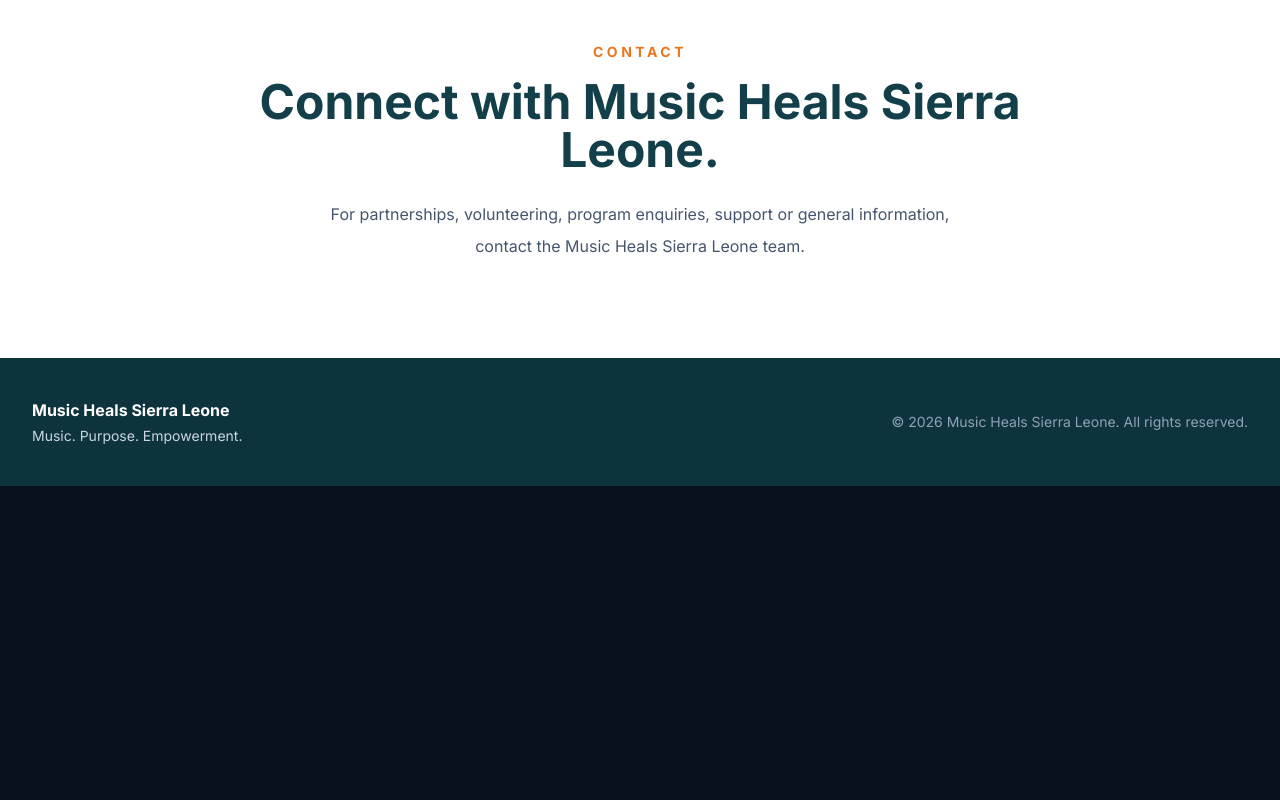
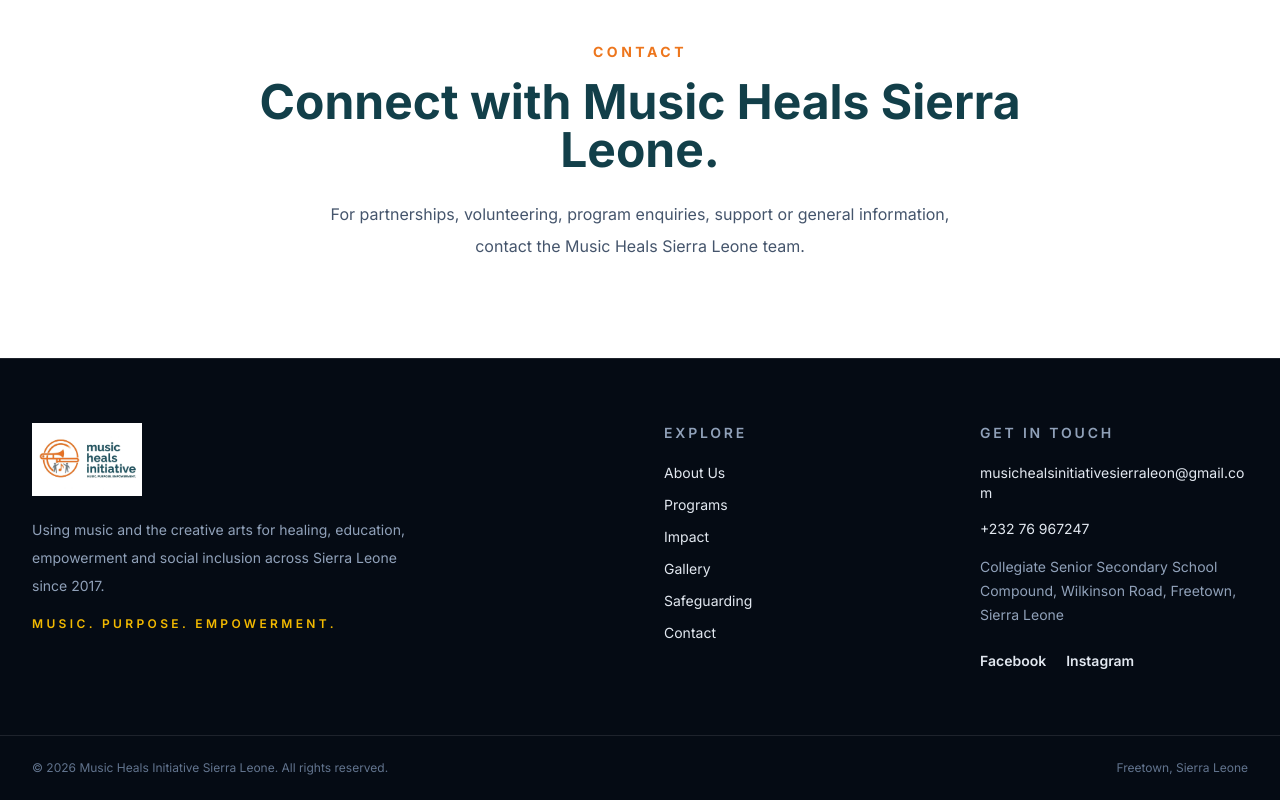
Before and after one commit to yayahkay/music-heals, a Next.js app: page / in a window 1280 px wide. Shown: the part 8875-9675 px from the top of the page. Before the commit the page ends 9361 px from the top, so only its background shows below. Built offline with nearby package versions, Linux system fonts and the light colour scheme.

Commit message:
Add shared SiteFooter to all pages

```diff
--- a/app/about/page.tsx
+++ b/app/about/page.tsx
@@ -1,6 +1,7 @@
 import Image from "next/image";
 import Link from "next/link";
 import SiteHeader from "@/components/SiteHeader";
+import SiteFooter from "@/components/SiteFooter";
 
 export default function AboutPage() {
   return (
@@ -453,6 +454,7 @@
           </div>
         </div>
       </section>
+      <SiteFooter />
     </main>
   );
 }
--- a/app/gallery/page.tsx
+++ b/app/gallery/page.tsx
@@ -3,6 +3,7 @@
 import Image from "next/image";
 import Link from "next/link";
 import SiteHeader from "@/components/SiteHeader";
+import SiteFooter from "@/components/SiteFooter";
 import { useEffect, useMemo, useState } from "react";
 
 type Category =
@@ -643,33 +644,6 @@
       </section>
 
       {/* ========================================
-          Footer
-      ======================================== */}
-
-      <footer className="border-t border-white/10 bg-[#0A1219] px-6 py-10 lg:px-8">
-
-        <div className="mx-auto flex max-w-7xl flex-col items-center justify-between gap-5 md:flex-row">
-
-          <div>
-            <p className="font-bold">
-              Music Heals Initiative Sierra Leone
-            </p>
-
-            <p className="mt-1 text-sm text-slate-400">
-              Music. Purpose. Empowerment.
-            </p>
-          </div>
-
-          <p className="text-sm text-slate-500">
-            © 2026 Music Heals Sierra Leone. All rights
-            reserved.
-          </p>
-
-        </div>
-
-      </footer>
-
-      {/* ========================================
           Accessible Lightbox
       ======================================== */}
 
@@ -783,7 +757,7 @@
         </div>
 
       )}
-
+          <SiteFooter />
     </main>
   );
 }
--- a/app/page.tsx
+++ b/app/page.tsx
@@ -1,5 +1,6 @@
 import Image from "next/image";
 import SiteHeader from "@/components/SiteHeader";
+import SiteFooter from "@/components/SiteFooter";
 export default function Home() {
   return (
     <main className="min-h-screen bg-white text-slate-900">
@@ -547,21 +548,7 @@
         </div>
       </section>
 
-      {/* Footer */}
-      <footer className="bg-[#0d343c] px-6 py-10 text-white lg:px-8">
-        <div className="mx-auto flex max-w-7xl flex-col items-center justify-between gap-5 md:flex-row">
-          <div>
-            <p className="font-bold">Music Heals Sierra Leone</p>
-            <p className="mt-1 text-sm text-slate-300">
-              Music. Purpose. Empowerment.
-            </p>
-          </div>
-
-          <p className="text-sm text-slate-400">
-            © 2026 Music Heals Sierra Leone. All rights reserved.
-          </p>
-        </div>
-      </footer>
+          <SiteFooter />
     </main>
   );
 }
--- /dev/null
+++ b/components/SiteFooter.tsx
@@ -0,0 +1,118 @@
+import Image from "next/image";
+import Link from "next/link";
+
+// Quick links shown in the footer
+const exploreLinks = [
+  { label: "About Us", href: "/about" },
+  { label: "Programs", href: "/#programs" },
+  { label: "Impact", href: "/#impact" },
+  { label: "Gallery", href: "/gallery" },
+  { label: "Safeguarding", href: "/#safeguarding" },
+  { label: "Contact", href: "/contact" },
+];
+
+export default function SiteFooter() {
+  const year = new Date().getFullYear(); // updates automatically every year
+
+  return (
+    <footer className="border-t border-white/10 bg-[#050b14] text-white">
+      <div className="mx-auto grid max-w-7xl gap-12 px-6 py-16 sm:grid-cols-2 lg:grid-cols-4 lg:px-8">
+        {/* Column 1: Logo and short description (takes 2 columns on large screens) */}
+        <div className="sm:col-span-2">
+          <Link href="/">
+            <Image
+              src="/images/logo/music-heals-sierra-leone-logo.jpg"
+              alt="Music Heals Initiative Sierra Leone — home"
+              width={140}
+              height={60}
+              className="h-auto w-[110px]"
+            />
+          </Link>
+
+          <p className="mt-5 max-w-sm text-sm leading-7 text-slate-400">
+            Using music and the creative arts for healing, education,
+            empowerment and social inclusion across Sierra Leone since 2017.
+          </p>
+
+          <p className="mt-4 text-xs font-semibold uppercase tracking-[0.28em] text-[#f2b900]">
+            Music. Purpose. Empowerment.
+          </p>
+        </div>
+
+        {/* Column 2: Quick links */}
+        <div>
+          <h2 className="text-sm font-semibold uppercase tracking-[0.2em] text-slate-400">
+            Explore
+          </h2>
+
+          <ul className="mt-5 space-y-3 text-sm">
+            {exploreLinks.map((link) => (
+              <li key={link.href}>
+                <Link
+                  href={link.href}
+                  className="text-slate-200 transition hover:text-[#f2b900]"
+                >
+                  {link.label}
+                </Link>
+              </li>
+            ))}
+          </ul>
+        </div>
+
+        {/* Column 3: Contact details and social media */}
+        <div>
+          <h2 className="text-sm font-semibold uppercase tracking-[0.2em] text-slate-400">
+            Get in Touch
+          </h2>
+
+          <ul className="mt-5 space-y-4 text-sm text-slate-200">
+            <li>
+              <a
+                href="mailto:musichealsinitiativesierraleon@gmail.com"
+                className="break-all transition hover:text-[#f2b900]"
+              >
+                musichealsinitiativesierraleon@gmail.com
+              </a>
+            </li>
+            <li>
+              <a href="tel:+23276967247" className="transition hover:text-[#f2b900]">
+                +232 76 967247
+              </a>
+            </li>
+            <li className="leading-6 text-slate-400">
+              Collegiate Senior Secondary School Compound, Wilkinson Road,
+              Freetown, Sierra Leone
+            </li>
+          </ul>
+
+          <div className="mt-6 flex gap-5 text-sm font-semibold">
+            <a
+              href="https://www.facebook.com/share/1FMoGGTWmq/"
+              target="_blank"
+              rel="noopener noreferrer"
+              className="text-slate-200 transition hover:text-[#f2b900]"
+            >
+              Facebook
+            </a>
+            <a
+              href="https://www.instagram.com/musicheals0000"
+              target="_blank"
+              rel="noopener noreferrer"
+              className="text-slate-200 transition hover:text-[#f2b900]"
+            >
+              Instagram
+            </a>
+          </div>
+        </div>
+      </div>
+
+      {/* Bottom bar: copyright */}
+      <div className="border-t border-white/10">
+        <div className="mx-auto flex max-w-7xl flex-col gap-2 px-6 py-6 text-xs text-slate-500 sm:flex-row sm:justify-between lg:px-8">
+          <p>&copy; {year} Music Heals Initiative Sierra Leone. All rights reserved.</p>
+          <p>Freetown, Sierra Leone</p>
+        </div>
+      </div>
+    </footer>
+  );
+}
```
